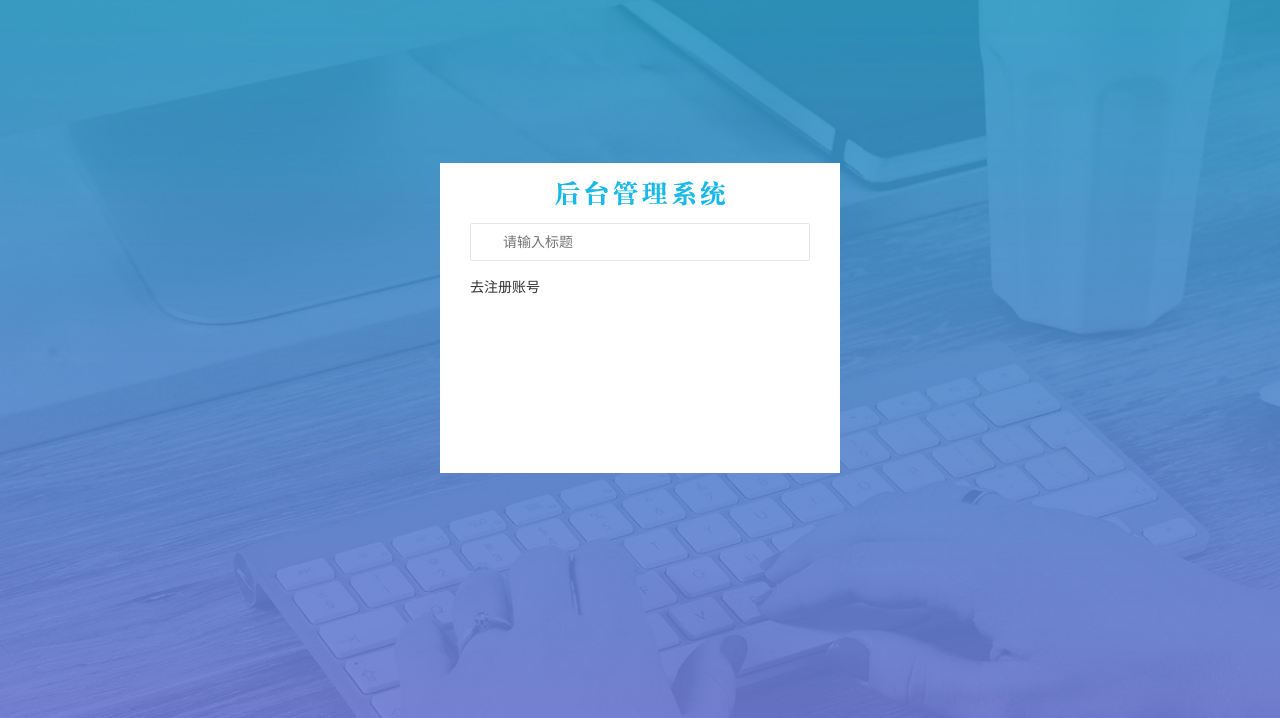
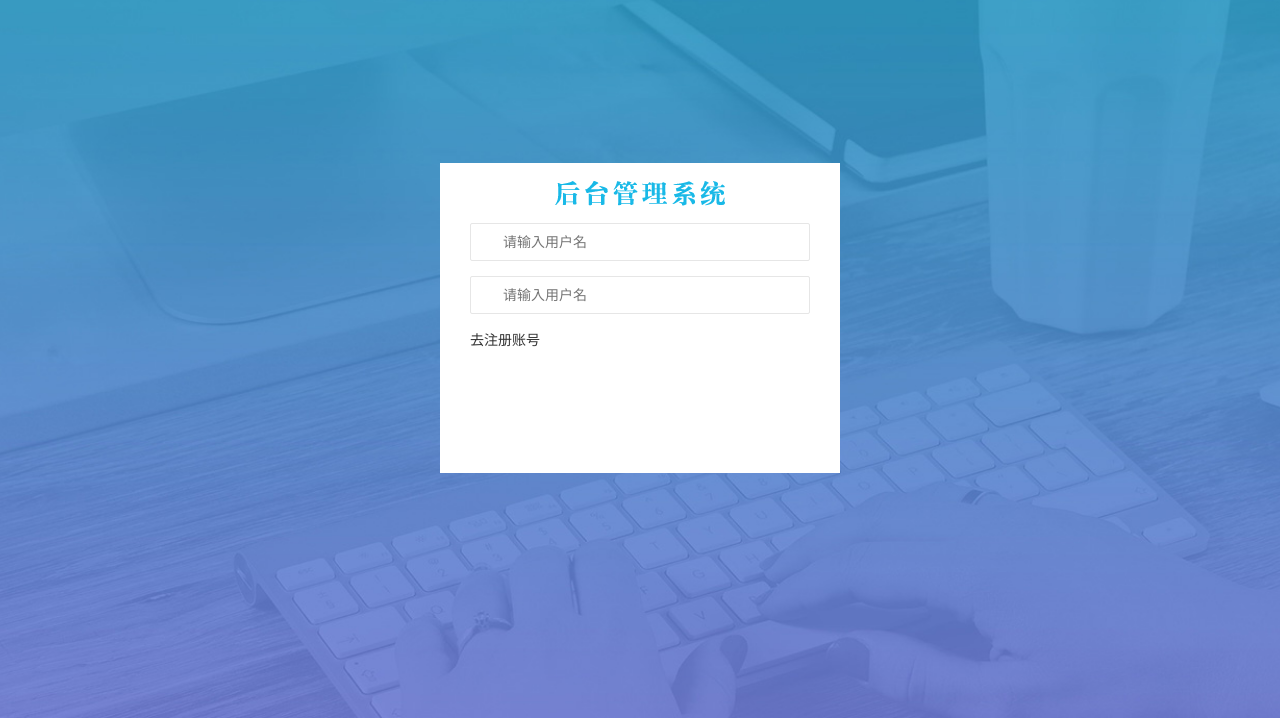
Before and after one commit to babyxiao93/Da_shijian, a plain HTML site: page login.html in a window 1280 px wide. Shown: the part 82-800 px from the top of the page. Drawn offline with Linux system fonts and the light colour scheme.

Commit message:
第一次提交

```diff
--- a/login.html
+++ b/login.html
@@ -24,9 +24,10 @@
             <form class="layui-form"  id="form_login">
                 <!-- 用户名 -->
                 <div class="layui-form-item">
-
-                    <input type="text" name="username" required  lay-verify="required" placeholder="请输入标题" autocomplete="off" class="layui-input">
-
+                    <input type="text" name="username" required  lay-verify="required" placeholder="请输入用户名" autocomplete="off" class="layui-input">
+                </div>
+                <div class="layui-form-item">
+                    <input type="text" name="username" required  lay-verify="required" placeholder="请输入用户名" autocomplete="off" class="layui-input">
                 </div>
                 <a href="javascipt:;" id="link_reg" >去注册账号</a>
             </div>
```
